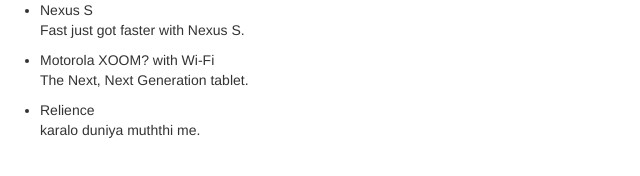
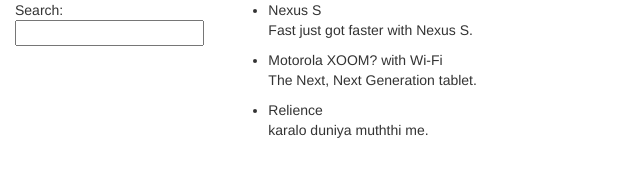
Before and after one commit to imVinayPandya/AngularJS-Tutorial, a plain HTML site: page app/index.html in a window 1280 px wide. Shown: the whole page, without its empty margins (0-640 px from the left). Drawn offline with Linux system fonts and the light colour scheme.

Commit message:
step-3
added filter to search product from the list

```diff
--- a/app/index.html
+++ b/app/index.html
@@ -8,13 +8,26 @@
   <script src="js/controller.js"></script>
 </head>
 <body ng-controller="PhoneListCtrl">
+<div class="container-fluid">
+    <div class="row">
+      <div class="col-md-2">
+        <!--Sidebar content-->
 
-  <ul>
-    <li ng-repeat="phone in phones">
-      {{phone.name}}
-      <p>{{phone.snippet}}</p>
-    </li>
-  </ul>
+        Search: <input ng-model="query">
 
+      </div>
+      <div class="col-md-10">
+        <!--Body content-->
+
+        <ul class="phones">
+          <li ng-repeat="phone in phones | filter:query">
+            {{phone.name}}
+            <p>{{phone.snippet}}</p>
+          </li>
+        </ul>
+
+      </div>
+    </div>
+  </div>
 </body>
 </html>
```
